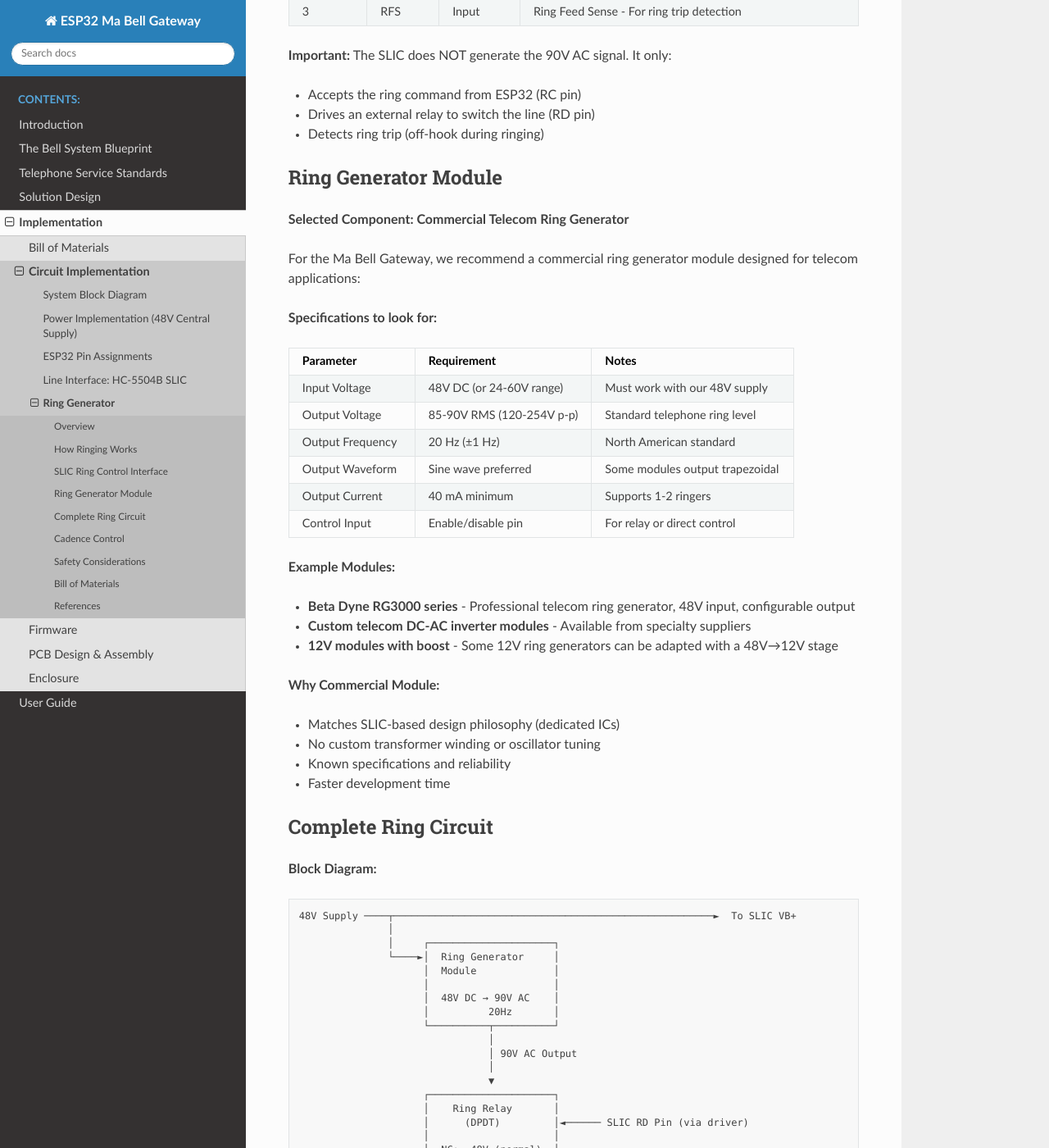
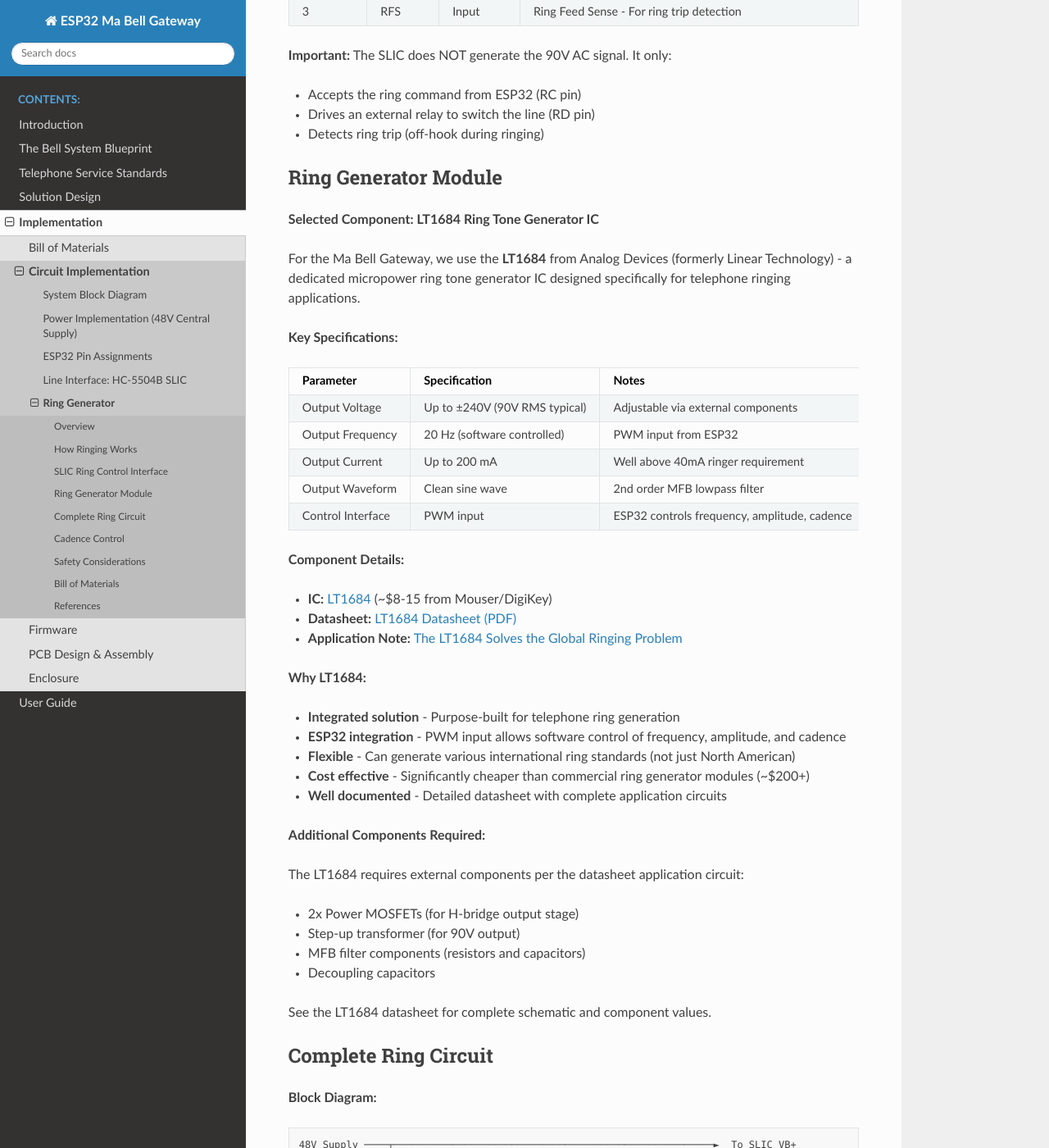
Before and after one commit to cdeever/esp32-ma-bell-gateway, a Sphinx documentation site: the page built from docs/source/implementation/circuit/ring-generator.rst, in a window 1280 px wide and 1400 px high, scrolled down 1780 px. Shown: the whole window at 82% size. Built offline with Sphinx 7.4.7 and the Read the Docs theme 3.1.0, drawn with Linux system fonts in a browser that asks for light colours; some of the changed text lies outside the part shown.

Commit message:
Add specific component recommendations for breadboard prototype
- ring-generator.rst: Replace generic "commercial module" with LT1684 IC
  - Add datasheet and application note links
  - Update BOM with LT1684 and support components
  - Specify Omron G5V-2-H1-DC12 relay

- power-supply.rst: Add specific DC-DC module recommendations
  - DROK module for 48V→12V conversion
  - Cascade approach for 48V→12V→3.3V
  - Mark -48V solution as deferred (researching cost-effective option)

- bom.rst: Fill in placeholder entries with specific parts
  - LT1684CN ring generator IC
  - Omron relay, 2N2222A driver, 1N4148 flyback diode
  - LED resistors (330Ω), decoupling capacitors
  - DC-DC converter modules

🤖 Generated with [Claude Code](https://claude.com/claude-code)

Co-Authored-By: Claude Opus 4.5 <noreply@anthropic.com>

```diff
--- a/docs/source/implementation/circuit/ring-generator.rst
+++ b/docs/source/implementation/circuit/ring-generator.rst
@@ -100,50 +100,59 @@ The HC-5504B SLIC provides ring **control**, not ring **generation**:
 Ring Generator Module
 ---------------------
 
-**Selected Component: Commercial Telecom Ring Generator**
+**Selected Component: LT1684 Ring Tone Generator IC**
 
-For the Ma Bell Gateway, we recommend a commercial ring generator module designed for telecom applications:
+For the Ma Bell Gateway, we use the **LT1684** from Analog Devices (formerly Linear Technology) - a dedicated micropower ring tone generator IC designed specifically for telephone ringing applications.
 
-**Specifications to look for:**
+**Key Specifications:**
 
 .. list-table::
    :header-rows: 1
    :widths: 25 35 40
 
    * - Parameter
-     - Requirement
+     - Specification
      - Notes
-   * - Input Voltage
-     - 48V DC (or 24-60V range)
-     - Must work with our 48V supply
    * - Output Voltage
-     - 85-90V RMS (120-254V p-p)
-     - Standard telephone ring level
+     - Up to ±240V (90V RMS typical)
+     - Adjustable via external components
    * - Output Frequency
-     - 20 Hz (±1 Hz)
-     - North American standard
+     - 20 Hz (software controlled)
+     - PWM input from ESP32
+   * - Output Current
+     - Up to 200 mA
+     - Well above 40mA ringer requirement
    * - Output Waveform
-     - Sine wave preferred
-     - Some modules output trapezoidal
-   * - Output Current
-     - 40 mA minimum
-     - Supports 1-2 ringers
-   * - Control Input
-     - Enable/disable pin
-     - For relay or direct control
+     - Clean sine wave
+     - 2nd order MFB lowpass filter
+   * - Control Interface
+     - PWM input
+     - ESP32 controls frequency, amplitude, cadence
 
-**Example Modules:**
+**Component Details:**
 
-- **Beta Dyne RG3000 series** - Professional telecom ring generator, 48V input, configurable output
-- **Custom telecom DC-AC inverter modules** - Available from specialty suppliers
-- **12V modules with boost** - Some 12V ring generators can be adapted with a 48V→12V stage
+- **IC:** `LT1684 <https://www.analog.com/en/products/lt1684.html>`_ (~$8-15 from Mouser/DigiKey)
+- **Datasheet:** `LT1684 Datasheet (PDF) <https://www.analog.com/media/en/technical-documentation/data-sheets/1684f.pdf>`_
+- **Application Note:** `The LT1684 Solves the Global Ringing Problem <https://www.analog.com/en/resources/technical-articles/lt1684-solves-global-ringing-problem.html>`_
 
-**Why Commercial Module:**
+**Why LT1684:**
 
-- Matches SLIC-based design philosophy (dedicated ICs)
-- No custom transformer winding or oscillator tuning
-- Known specifications and reliability
-- Faster development time
+- **Integrated solution** - Purpose-built for telephone ring generation
+- **ESP32 integration** - PWM input allows software control of frequency, amplitude, and cadence
+- **Flexible** - Can generate various international ring standards (not just North American)
+- **Cost effective** - Significantly cheaper than commercial ring generator modules (~$200+)
+- **Well documented** - Detailed datasheet with complete application circuits
+
+**Additional Components Required:**
+
+The LT1684 requires external components per the datasheet application circuit:
+
+- 2x Power MOSFETs (for H-bridge output stage)
+- Step-up transformer (for 90V output)
+- MFB filter components (resistors and capacitors)
+- Decoupling capacitors
+
+See the LT1684 datasheet for complete schematic and component values.
 
 Complete Ring Circuit
 ---------------------
@@ -266,14 +275,26 @@ Bill of Materials
      - Value/Type
      - Qty
      - Notes
-   * - Ring Generator Module
-     - 48V→90VAC 20Hz
+   * - Ring Generator IC
+     - LT1684
      - 1
-     - Commercial telecom module
+     - Analog Devices (DIP-16 or SOIC-16)
+   * - Power MOSFETs
+     - See LT1684 datasheet
+     - 2
+     - H-bridge output stage
+   * - Step-up Transformer
+     - See LT1684 datasheet
+     - 1
+     - For 90V output
+   * - Filter Components
+     - See LT1684 datasheet
+     - Various
+     - MFB lowpass filter (100Hz cutoff)
    * - Ring Relay
      - DPDT, 12V coil
      - 1
-     - Omron G5V-2 or equivalent
+     - Omron G5V-2-H1 or equivalent
    * - Flyback Diode
      - 1N4148
      - 1
```
Also changed, not shown: docs/source/implementation/bom.rst (+60 -24 lines), docs/source/implementation/circuit/power-supply.rst (+36 -14 lines).
